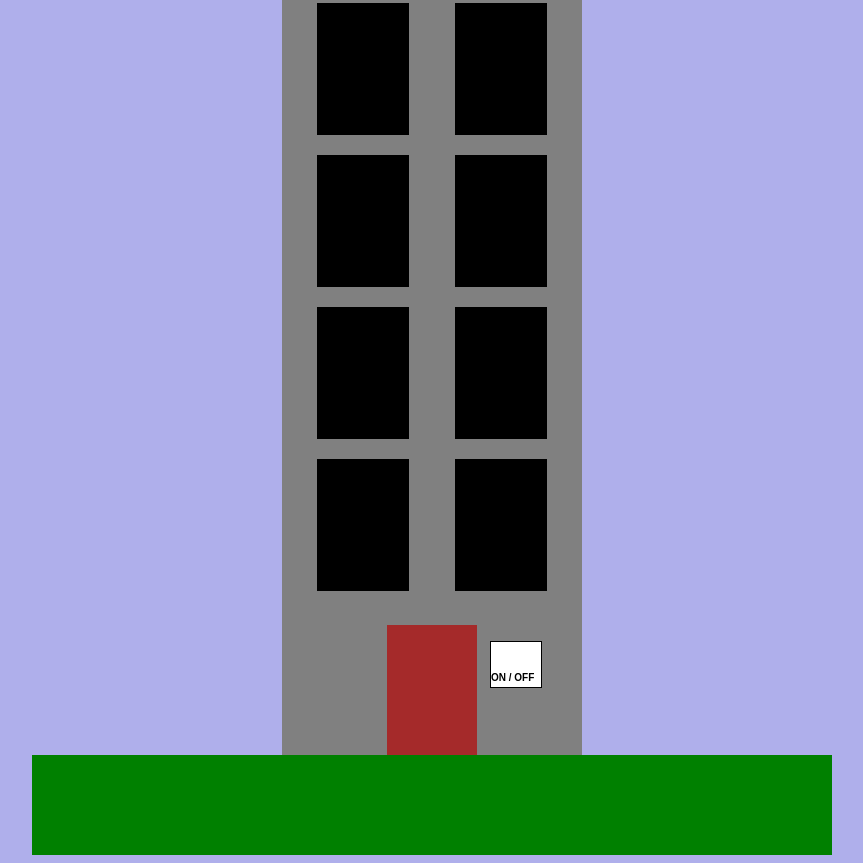
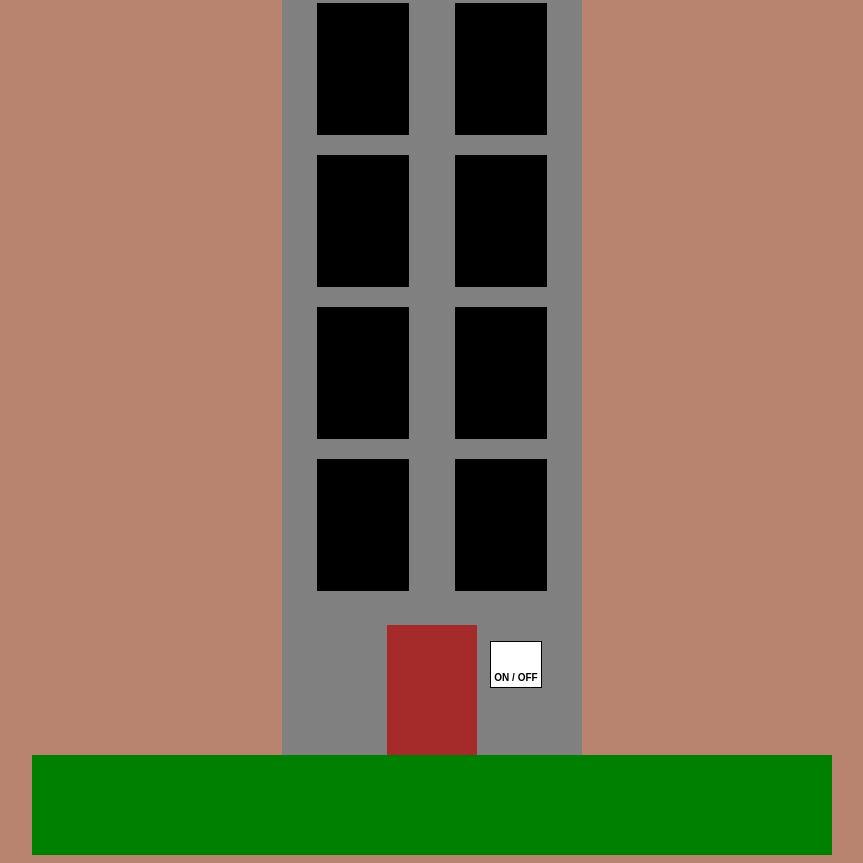
Before and after one commit to natybenzi/projetoluzes, a plain HTML site: page index.html in a window 1280 px wide. Shown: the part 359-1222 px from the top of the page, without its empty margins (208-1071 px from the left). Drawn offline with Linux system fonts and the light colour scheme.

Commit message:
Projeto finalizado

```diff
--- a/script.js
+++ b/script.js
@@ -27,5 +27,16 @@ function botao(){
             document.getElementById('jan' + i.toString()).style.background = off
         }
     }
+}
 
+window.onload = function(){
+    var data = new Date();
+    var hora = data.getHours();
+    if(hora >= 0 && hora < 12){
+        document.body.style.background = '#e2cd9f';
+    }else if(hora  >=12 && hora < 18){
+        document.body.style.background = '#b9846f';
+    }else{
+        document.body.style.background = '#290d42';
+    }
 }
--- a/style.css
+++ b/style.css
@@ -35,11 +35,12 @@ div#porta{
 div#botao{
     border: 1px solid black;
     background: white;
+    font: normal 10px Arial;
+    text-align: center;
     width: 50px;
     height: 15px;
     margin-top: 50px;
     margin-right: 40px;
-    font: normal 10px Arial;
     float: right;
 }
 footer{
```
Also changed, not shown: index.html (line endings or trailing spaces).
